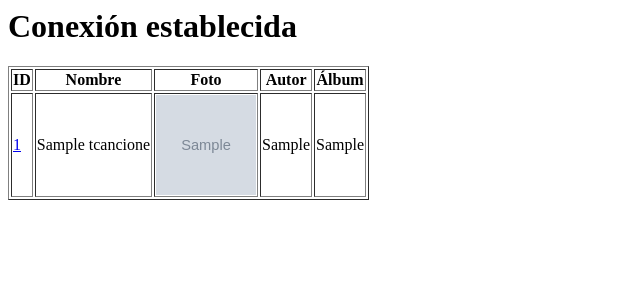
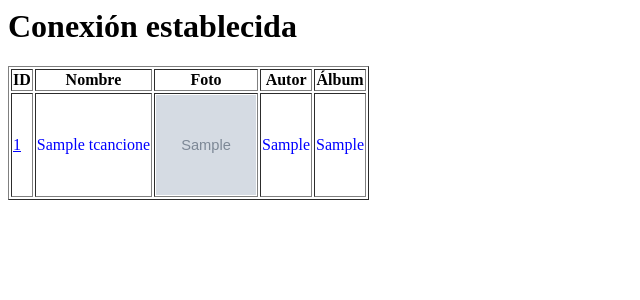
Before and after one commit to anacuende/dws, a PHP site: page /main.php in a window 1280 px wide. Shown: the top 300 px of the page, without its empty margins (0-640 px from the left). Run offline with PHP 8.4, Linux system fonts and the light colour scheme; tables that the repository leaves empty or names only in its code hold one stand-in row (values such as "Sample post"); grey boxes marked "Sample" are stand-in pictures.

```diff
--- a/sprint3sesiones/www/mysite/main.php
+++ b/sprint3sesiones/www/mysite/main.php
@@ -2,6 +2,28 @@
 	$db = mysqli_connect('localhost', 'root', '1234', 'mysitedb') or die('Fail');
 ?>
 <html>
+	<style>
+		td {
+			text-decoration: none;
+			color: blue;
+		}
+		td:hover {
+			color: red;
+		}
+		td {
+			transition: color 0.8s linear 0.2s;
+		}
+		a {
+			text-decoration: underline;
+			color: blue;
+		}
+		a:hover {
+			color: red;
+		}
+		a {
+			transition: color 0.8s linear 0.2s;
+		}
+	</style>
 	<body>
 		<h1>Conexión establecida</h1>
 		<?php
```
